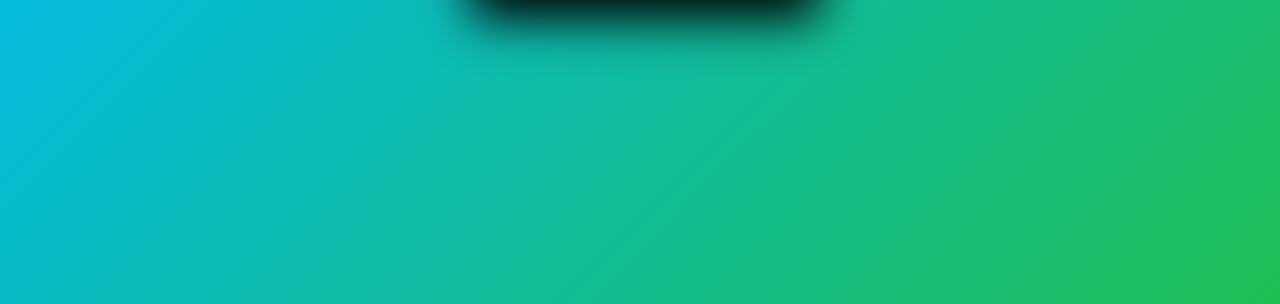
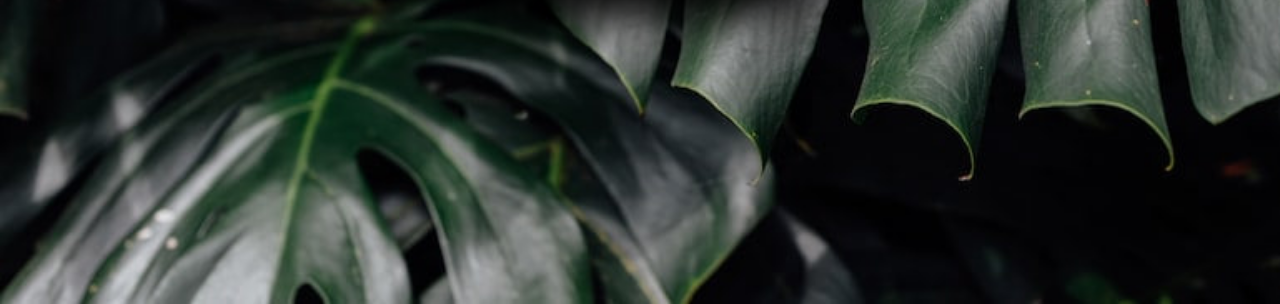
Before and after one commit to Navi2329/Roots-for-Renewal, a Flask app: page / in a window 1280 px wide. Shown: the part 806-1110 px from the top of the page. Run offline with Flask 3, Linux system fonts and the light colour scheme; some libraries are stand-ins or nearby versions.

Commit message:
login background

```diff
--- a/static/style.css
+++ b/static/style.css
@@ -1,4 +1,4 @@
-body {
+body{
 	margin: 0;
 	padding: 0;
 	display: flex;
@@ -6,10 +6,12 @@ body {
 	align-items: center;
 	min-height: 100vh;
 	font-family: 'Jost', sans-serif;
-	background: linear-gradient(315deg, #20bf55 0%, #01baef 74%);
+	background-image: url(loginbg.png);
+    background-repeat: no-repeat;
+    background-size: cover;
+    background-attachment: fixed;
 }
-
-.main {
+.main{
 	width: 350px;
 	height: 500px;
 	background: red;
@@ -18,23 +20,19 @@ body {
 	border-radius: 10px;
 	box-shadow: 5px 20px 50px #000;
 }
-
-#chk {
+#chk{
 	display: none;
 }
-
-.error {
-	color: red;
-	margin-top: 10px;
+.login{
+	position: relative;
+	width:100%;
+	height: 100%;
+    opacity: 17;
+    background-color: rgb(43, 101, 18);
+    opacity: 0.85;
 }
 
-.login {
-	position: relative;
-	width: 100%;
-	height: 100%;
-}
-
-label {
+label{
 	color: #fff;
 	font-size: 2.3em;
 	justify-content: center;
@@ -44,8 +42,7 @@ label {
 	cursor: pointer;
 	transition: .5s ease-in-out;
 }
-
-input {
+input{
 	width: 60%;
 	height: 20px;
 	background: #e0dede;
@@ -57,15 +54,14 @@ input {
 	outline: none;
 	border-radius: 5px;
 }
-
-button {
+.loginbutton{
 	width: 60%;
 	height: 40px;
 	margin: 10px auto;
 	justify-content: center;
 	display: block;
 	color: #fff;
-	background: #793300;
+	background: black;
 	font-size: 1em;
 	font-weight: bold;
 	margin-top: 20px;
@@ -75,32 +71,48 @@ button {
 	transition: .2s ease-in;
 	cursor: pointer;
 }
-
-button:hover {
-	background: #964B00;
+.signupbutton{
+	width: 60%;
+	height: 40px;
+	margin: 10px auto;
+	justify-content: center;
+	display: block;
+	color: #fff;
+	background: rgb(43, 101, 18);
+	font-size: 1em;
+	font-weight: bold;
+	margin-top: 20px;
+	outline: none;
+	border: none;
+	border-radius: 5px;
+	transition: .2s ease-in;
+	cursor: pointer;
 }
-
-.signup {
+.signupbutton:hover{
+	background: rgb(52, 108, 28);
+}
+.loginbutton:hover{
+    background-color: rgb(26, 24, 24);
+}
+.signup{
 	height: 460px;
-	background-image: linear-gradient(to right, #43e97b 0%, #38f9d7 100%);
+	background-color: black;
+    opacity: 0.98;
 	border-radius: 60% / 10%;
 	transform: translateY(-180px);
 	transition: .8s ease-in-out;
 }
-
-.signup label {
-	color: #eee;
+.signup label{
+	color:#eee;
 	transform: scale(.6);
 }
 
-#chk:checked~.signup {
+#chk:checked ~ .signup{
 	transform: translateY(-500px);
 }
-
-#chk:checked~.signup label {
+#chk:checked ~ .signup label{
 	transform: scale(1);
 }
-
-#chk:checked~.login label {
+#chk:checked ~ .login label{
 	transform: scale(.6);
 }
--- a/templates/login.html
+++ b/templates/login.html
@@ -15,7 +15,7 @@
             <label for="chk" aria-hidden="true">Login</label>
             <input type="email" name="email" placeholder="Email" required="">
             <input type="password" name="pswd" placeholder="Password" required="">
-            <button>Login</button>
+            <button class="loginbutton">Login</button>
             {% if login_error %}
             <center>
                <p class="error">{{ login_error }}</p>
@@ -29,7 +29,7 @@
             <input type="text" name="txt" placeholder="User name" required="">
             <input type="email" name="email" placeholder="Email" required="">
             <input type="password" name="pswd" placeholder="Password" required="">
-            <button>Sign up</button>
+            <button class="signupbutton">Sign up</button>
          </form>
       </div>
    </div>
```
Also changed, not shown: static/loginbg.png (added).
